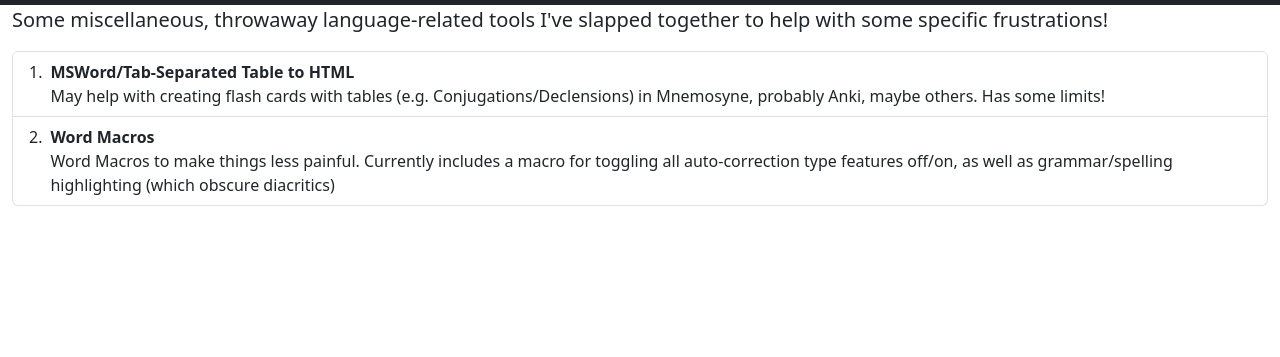
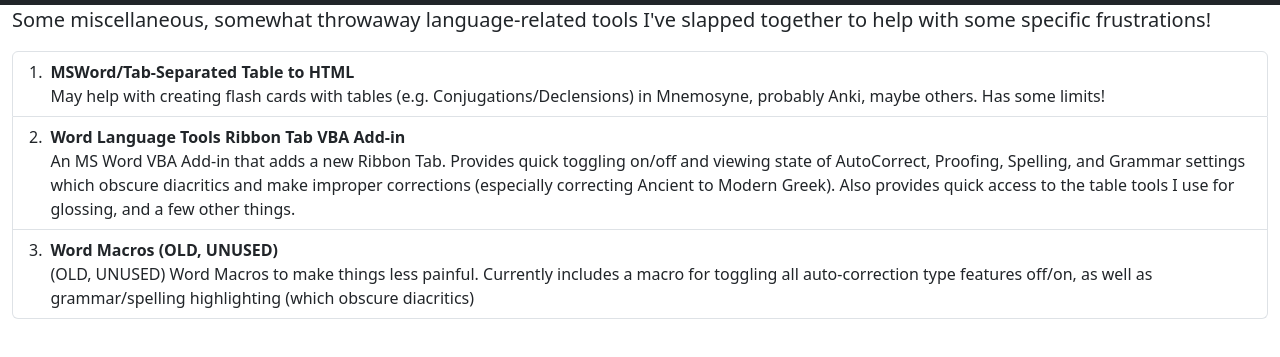
Before and after one commit to Oblongmana/language-tools, a plain HTML site: page index.html in a window 1280 px wide. Shown: the part 63-420 px from the top of the page. Drawn offline with nearby package versions, Linux system fonts and the light colour scheme.

Commit message:
Update to include new VBA add-in

```diff
--- a/index.html
+++ b/index.html
@@ -18,7 +18,7 @@
     <div class="container-fluid">
         <div class="row">
             <div class="col">
-                <p class="fs-5">Some miscellaneous, throwaway language-related tools I've slapped together to help with some specific frustrations!</p>
+                <p class="fs-5">Some miscellaneous, somewhat throwaway language-related tools I've slapped together to help with some specific frustrations!</p>
             </div>
         </div>
         <div class="mb-3">
@@ -29,10 +29,17 @@
                         May help with creating flash cards with tables (e.g. Conjugations/Declensions) in Mnemosyne, probably Anki, maybe others. Has some limits!
                     </div>
                 </a>
+                <a href="https://github.com/Oblongmana/ms-word-language-tools-vba" class="list-group-item list-group-item-action d-flex justify-content-between align-items-start">
+                  <div class="ms-2 me-auto">
+                      <div class="fw-bold">Word Language Tools Ribbon Tab VBA Add-in</div>
+                      An MS Word VBA Add-in that adds a new Ribbon Tab. Provides quick toggling on/off and viewing state of AutoCorrect, Proofing, Spelling, and Grammar settings which obscure diacritics and make improper corrections
+                      (especially correcting Ancient to Modern Greek). Also provides quick access to the table tools I use for glossing, and a few other things.
+                  </div>
+              </a>
                 <a href="word-macros.html" class="list-group-item list-group-item-action d-flex justify-content-between align-items-start">
                     <div class="ms-2 me-auto">
-                        <div class="fw-bold">Word Macros</div>
-                        Word Macros to make things less painful. Currently includes a macro for toggling all auto-correction type features off/on, as well as grammar/spelling highlighting (which obscure diacritics)
+                        <div class="fw-bold">Word Macros (OLD, UNUSED)</div>
+                        (OLD, UNUSED) Word Macros to make things less painful. Currently includes a macro for toggling all auto-correction type features off/on, as well as grammar/spelling highlighting (which obscure diacritics)
                     </div>
                 </a>
             </div>
```
Also changed, not shown: word-macros.html (+3 -2 lines).
